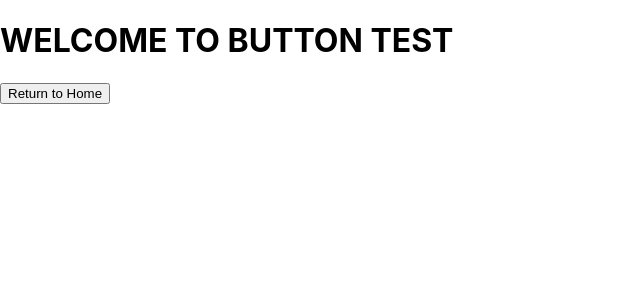
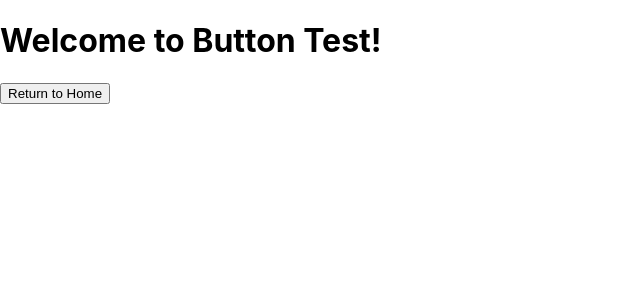
Before and after one commit to jakegustin/Redditify, a React (Create React App) app in the folder react-app-test/: page /button in a window 1280 px wide. Shown: the top 300 px of the page, without its empty margins (0-640 px from the left). Built offline with nearby package versions, Linux system fonts and the light colour scheme.

Commit message:
remove old logo

```diff
--- a/react-app-test/src/App.js
+++ b/react-app-test/src/App.js
@@ -1,4 +1,3 @@
-import logo from './logo.svg';
 import redditlogo from './redditlogo.png'
 import './App.css';
 import { Link } from 'react-router-dom';
@@ -13,8 +12,8 @@ function App() {
           Enter Reddit Username:
         </p>
         <div class="App-input-container">
-          <label for="username">u/</label>
-          <input className='App-username-input' type="text" id="username" name="username"></input>
+          <label for="usernameInput">u/</label>
+          <input className='App-username-input' type="text" id="usernameInput" name="username"></input>
         </div>
         <Link to="/button">
           <button className='App-username-submit'>Submit</button>
--- a/react-app-test/src/ButtonTest.js
+++ b/react-app-test/src/ButtonTest.js
@@ -3,7 +3,7 @@ import { Link } from "react-router-dom";
 function ButtonTest() {
     return(
         <div>
-            <h1>WELCOME TO BUTTON TEST</h1>
+            <h1>Welcome to Button Test!</h1>
             <Link to="/">
                 <button type="button">
                     Return to Home
```
